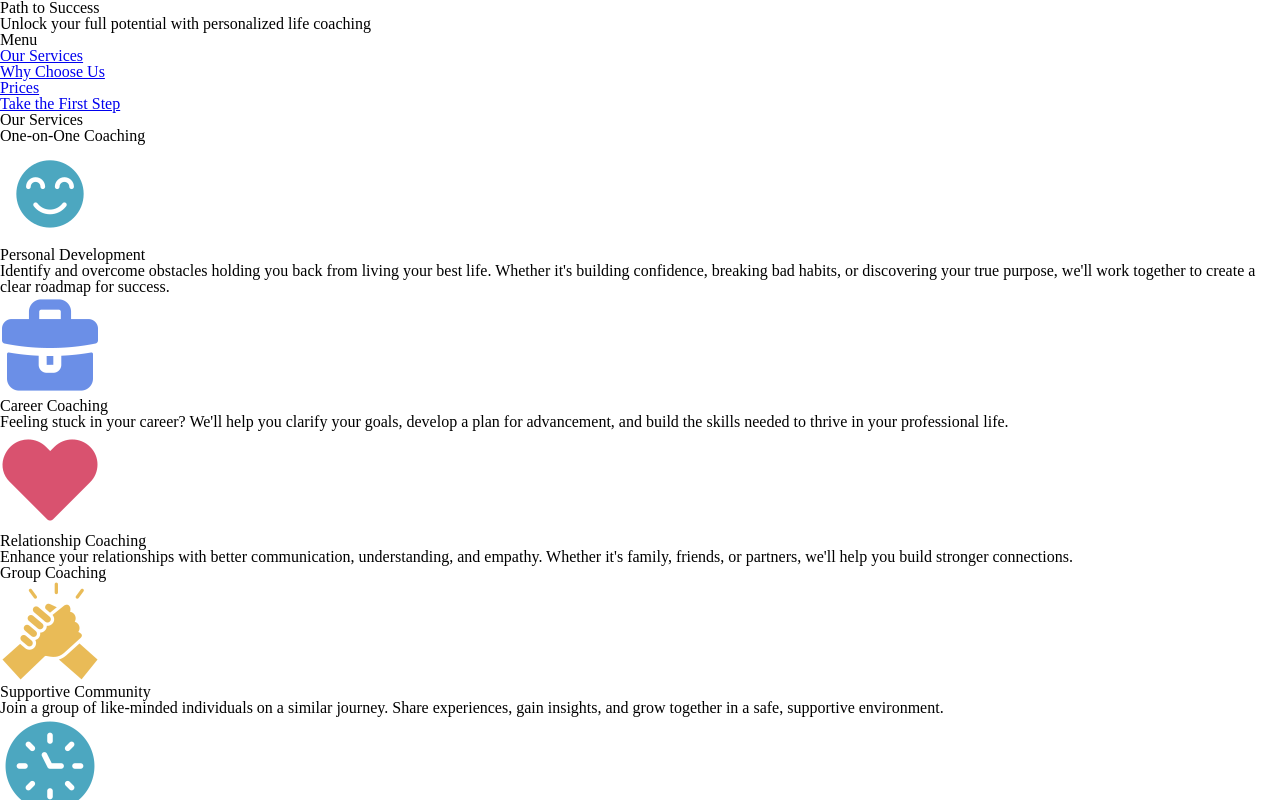
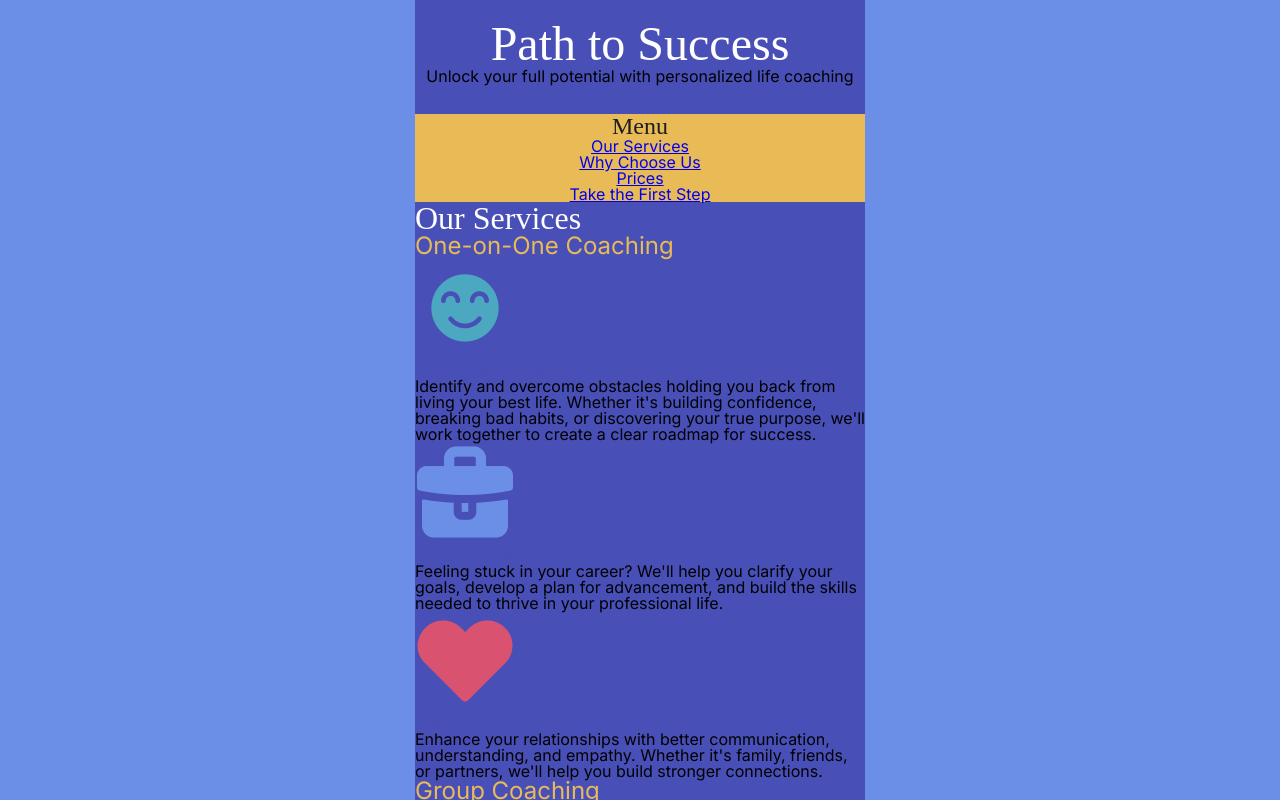
Before and after one commit to mflitton/path-to-success, a plain HTML site: page index.html in a window 1280 px wide. Shown: the top 800 px of the page. Drawn offline with Linux system fonts and the light colour scheme; a web font is replaced by a local one.

Commit message:
html and css updates

```diff
--- a/index.html
+++ b/index.html
@@ -8,8 +8,10 @@
     </head>
     <body>
         <header>
+            <section id="header">
                 <h1>Path to Success</h1>
                 <p>Unlock your full potential with personalized life coaching</p>
+            </section>
             <nav>
                 <h2>Menu</h2>
                 <ul>
@@ -21,46 +23,70 @@
             </nav>
         </header>
         <main>
+            <section id="our-services">
                 <h2>Our Services</h2>
+
+                <section id="one-on-one">
                     <h3>One-on-One Coaching</h3>
 
+                    <section id="personal-development">
                         <img src="images/personal-development.png" alt=”teal icon of a smiling face”>
                         <h4>Personal Development</h4>
                         <p>Identify and overcome obstacles holding you back from living your best life. Whether it's building confidence, breaking bad habits, or discovering your true purpose, we'll work together to create a clear roadmap for success.</p>
+                    </section>
 
-
+                    <section id="career-coaching">
                         <img src="images/career-coaching.png" alt=”lavender icon of a briefcase”>
                         <h4>Career Coaching</h4>
                         <p>Feeling stuck in your career? We'll help you clarify your goals, develop a plan for advancement, and build the skills needed to thrive in your professional life.</p>
+                    </section>
 
-
+                    <section id="relationship-coaching">
                         <img src="images/relationship-coaching.png" alt=”pink icon of a heart”>
                         <h4>Relationship Coaching</h4>
                         <p>Enhance your relationships with better communication, understanding, and empathy. Whether it's family, friends, or partners, we'll help you build stronger connections.</p>
+                    </section>
+                </section>
 
+                <section id="group-coaching">
                     <h3>Group Coaching</h3>
 
+                    <section id="supportive-community">
                         <img src="images/supportive-community.png" alt=”yellow icon of hands clasping”>
                         <h4>Supportive Community</h4>
                         <p>Join a group of like-minded individuals on a similar journey. Share experiences, gain insights, and grow together in a safe, supportive environment.</p>
+                    </section>
 
-
+                    <section id="focused-session">
                         <img src="images/focused-session.png" alt=”teal icon of a clock face”>
                         <h4>Focused Sessions</h4>
                         <p>Our group coaching sessions focus on specific themes such as confidence-building, time management, or work-life balance. Each session is designed to provide actionable takeaways that you can apply immediately.</p>
+                    </section>
+                </section>
 
+                <section id="workshops-and-seminars">
                     <h3>Workshops & Seminars</h3>
 
+                    <section id="interactive-learning">
                         <img src="images/interactive-learning.png" alt=”lavender icon of text conversation”>
                         <h4>Interactive Learning</h4>
                         <p>Participate in our interactive workshops and seminars that cover a range of topics, from goal setting to stress management. These events are designed to provide practical tools and strategies that you can implement in your daily life.</p>
+                    </section>
 
+                </section>
+
+                <section id="online-courses">
                     <h3>Online Courses</h3>
 
+                    <section id="flexible-learning">
                         <img src="images/flexible-learning.png" alt=”pink icon of a curly arrow”>
                         <h4>Flexible Learning</h4>
                         <p>Access our online courses at your convenience. With video lessons, downloadable resources, and exercises, you can learn at your own pace from the comfort of your home.</p>
+                    </section>
+                </section>
+            </section>
 
+            <section id="why-choose-us">
                 <h2>Why Choose Us</h2>
                 <ul>
                     <li>Personalized Approach</li>
@@ -68,7 +94,10 @@
                     <li>Supportive Environment</li>
                     <li>Flexible Options</li>
                 </ul>
+            </section>
+            <section id="pricing">
                 <h2>Pricing</h2>
+                <section id="one-on-one-coaching-pricing">
                     <h3>One-on-One Coaching</h3>
                     <table>
                         <tr>
@@ -88,7 +117,8 @@
                             <td>$1500</td>
                         </tr>
                     </table>
-
+                </section>
+                <section id="group-coaching-pricing">
                     <h3>Group Coaching</h3>
                     <table>
                         <tr>
@@ -104,7 +134,9 @@
                             <td>$250</td>
                         </tr>
                     </table>
+                </section>
 
+                <section id="workshops-and-seminars-pricing">
                     <h3>Workshops & Seminars</h3>
                     <table>
                         <tr>
@@ -120,7 +152,8 @@
                             <td>$250</td>
                         </tr>
                     </table>
-
+                </section>
+                <section id="online-courses-pricing">
                     <h3>Online Courses</h3>
                     <table>
                         <tr>
@@ -136,12 +169,14 @@
                             <td>$250</td>
                         </tr>
                     </table>
-
+                </section>
+            </section>
+            <section id="schedule-now">
                 <h2>Take the First Step Today</h2>
                 <p>Your journey to a more fulfilling life begins with a single step. Book a free 30-minute consultation today to discover how our coaching services can help you achieve your goals. Let's work together to create the life you've always dreamed of!</p>
 
                 <a href="#">Schedule Now</a>
-
+            </section>
         </main>
         <footer>
             <p>Copyright 2024</p>
--- a/styles.css
+++ b/styles.css
@@ -1,3 +1,7 @@
+
+/* IMPORTED FONTS */
+@import url("https://fonts.googleapis.com/css2?family=Inter:ital,opsz,wght@0,14..32,100..900;1,14..32,100..900&family=Kavoon&display=swap");
+
 /* CSS RESET */
 
 /* http://meyerweb.com/eric/tools/css/reset/
@@ -58,24 +62,73 @@ table {
     --Pink:#D9526F;
     --Dark-gray:#1E1E1E;
     --White:#ffffff;
-
 }
 
-@import url("https://fonts.googleapis.com/css2?family=Inter:ital,opsz,wght@0,14..32,100..900;1,14..32,100..900&family=Kavoon&display=swap");
+body {
+	font-family: 'Inter';
+	max-width: 450px;
+	background-color: var(--Lavender);
+	margin: 0 auto 50px auto;
+}
 
 h1, h2 {
     font-family: 'Kavoon';
+	color: var(--White);
 }
 
-All other text
-Inter
-H1
-3em
-NAV H2
-1.5em
-H2
-2em
-H3
-1.5em
-H4
-1.15em
+h1 {
+	font-size: 3em;
+}
+
+nav {
+	background-color: var(--Yellow);
+}
+
+nav h2 {
+	font-size: 1.5em;
+	color: var(--Dark-gray);
+}
+
+h2 {
+	font-size: 2em;
+}
+
+h3 {
+	font-size: 1.5em;
+	color: var(--Yellow);
+}
+
+h4 {
+	font-size: 1.15em;
+	font-weight: bold;
+	color: var(--Purple);
+}
+
+header {
+	background-color: var(--Purple);
+	text-align: center;
+}
+
+#header {
+	padding: 20px 0 30px 0;
+}
+
+#our-services {
+	background-color: var(--Purple);
+}
+
+#why-choose-us {
+	background-color: var(--Pink);
+}
+
+#pricing {
+	background-color: var(--Purple);
+}
+
+#schedule-now {
+	background-color: var(--Pink);
+}
+
+footer {
+	background-color: var(--Purple);
+}
```
Also changed, not shown: mockup.png (added). Lines whose indentation alone changed are shown as unchanged.
